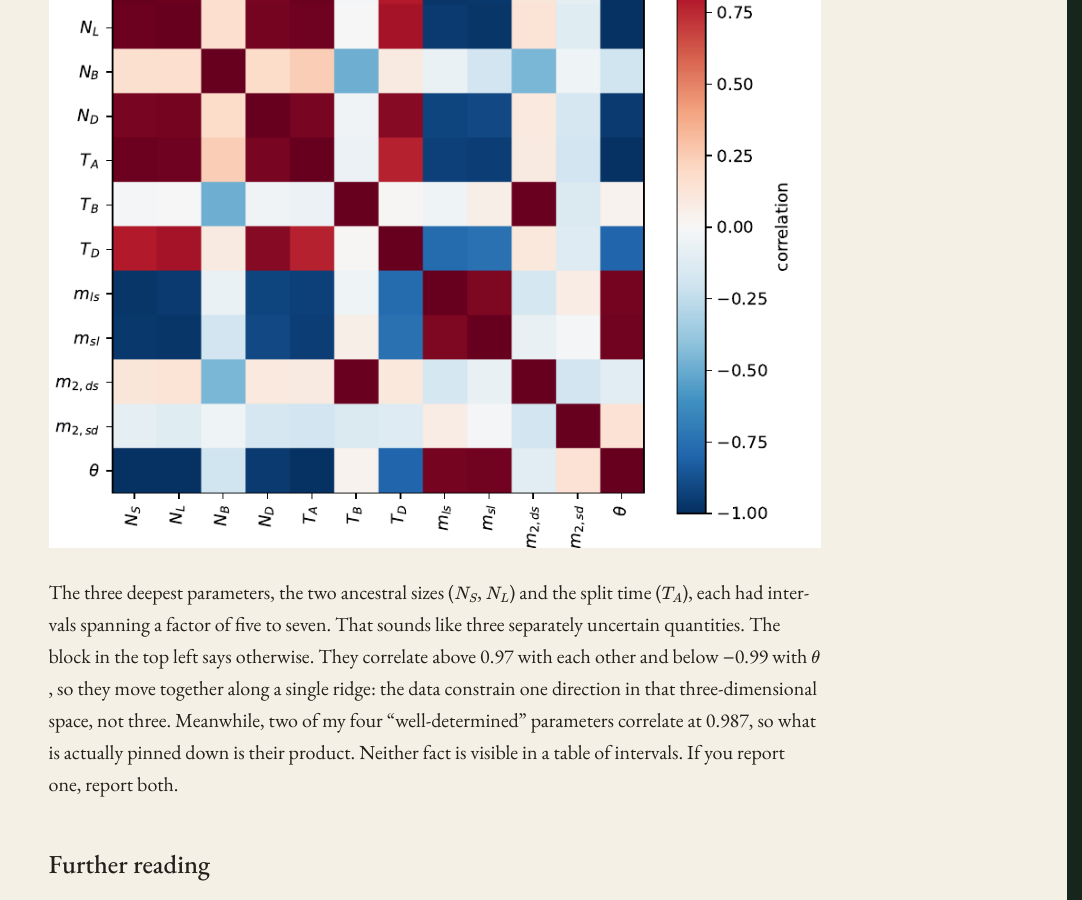
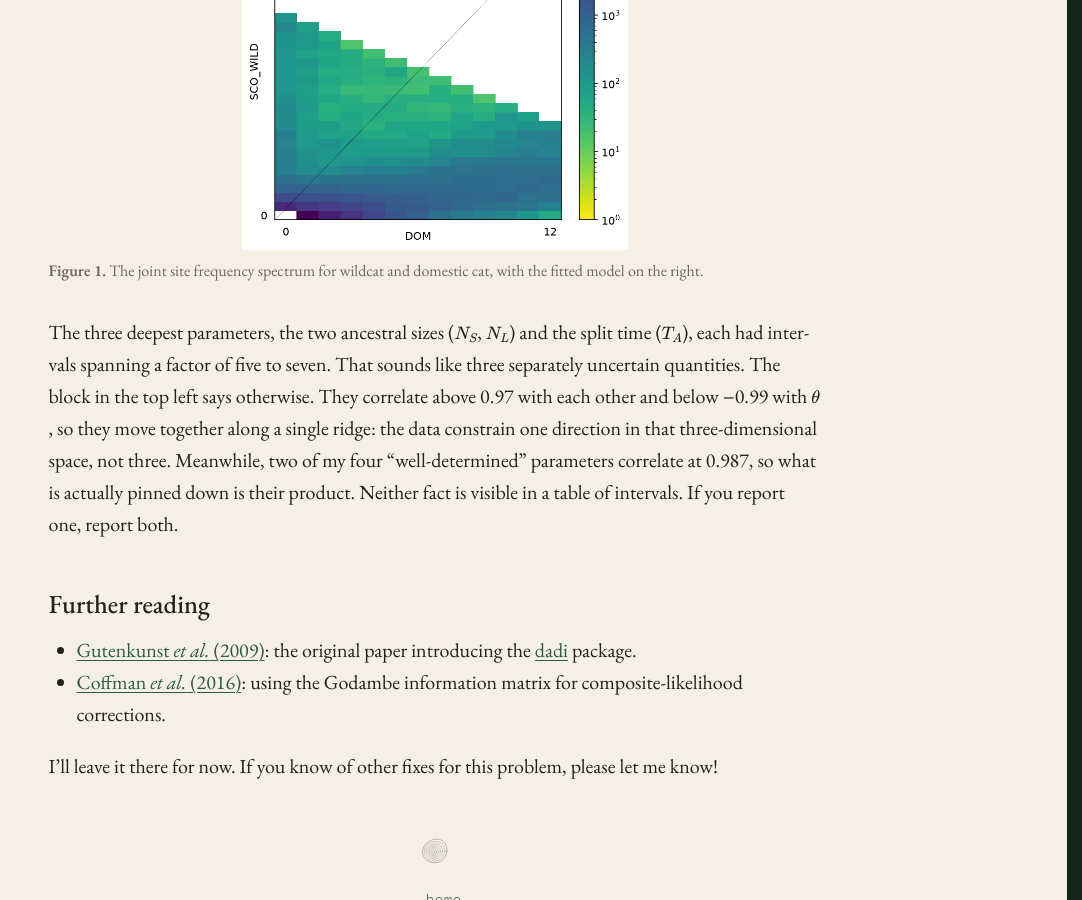
Before and after one commit to timj-wood/timj-wood.github.io, a Jekyll site: the page built from _posts/blog/2026-09-03-composite-likelihood.md, in a window 1280 px wide and 900 px high, scrolled down 4344 px. Shown: the whole window, without its empty margins (198-1280 px from the left). Built offline with Jekyll 4.4.1, drawn with Linux system fonts in a browser that asks for light colours; some of the changed text lies outside the part shown.

Commit message:
Update 2026-09-03-composite-likelihood.md

```diff
--- a/_posts/blog/2026-09-03-composite-likelihood.md
+++ b/_posts/blog/2026-09-03-composite-likelihood.md
@@ -87,7 +87,10 @@ corr   = cov / np.outer(se, se)
 
 I consider the last line of that code block non-negotiable. Even corrected intervals are marginal: each describes one parameter while all the others are free to move. A table of intervals therefore hides how the parameters trade off against each other. Here is the correlation matrix for the wildcat model:
 
-![Parameter correlation matrix from the sandwich covariance](/images/wildcat/corr.png)
+<figure>
+  <img src="/images/wildcat/jsfs.png" alt="A joint site frequency spectrum" class="half">
+  <figcaption><strong>Figure 1.</strong> The joint site frequency spectrum for wildcat and domestic cat, with the fitted model on the right.</figcaption>
+</figure>
 
 The three deepest parameters, the two ancestral sizes ($N_S$, $N_L$) and the split time ($T_A$), each had intervals spanning a factor of five to seven. That sounds like three separately uncertain quantities. The block in the top left says otherwise. They correlate above 0.97 with each other and below −0.99 with $\theta$, so they move together along a single ridge: the data constrain one direction in that three-dimensional space, not three. Meanwhile, two of my four "well-determined" parameters correlate at 0.987, so what is actually pinned down is their product. Neither fact is visible in a table of intervals. If you report one, report both.
 
```
